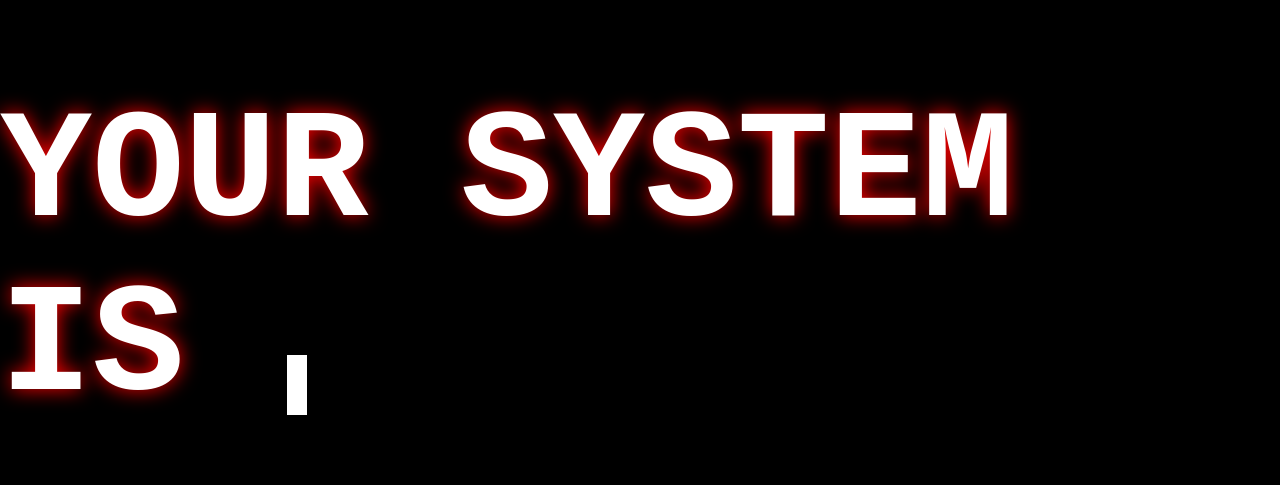
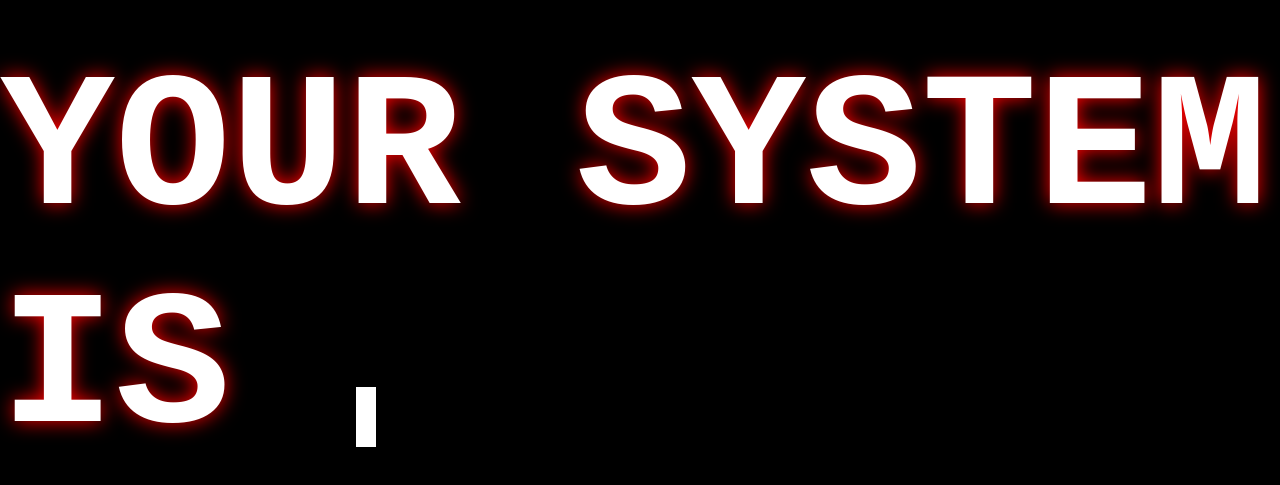
Before and after one commit to aasimdott/prank, a plain HTML site: page index.html in a window 1280 px wide. Shown: the part 139-624 px from the top of the page. Drawn offline with Linux system fonts and the light colour scheme.

Commit message:
Increase font size of warning text to 15vw

```diff
--- a/index.html
+++ b/index.html
@@ -24,7 +24,7 @@
 
         #warning-text {
             color: #fff;
-            font-size: 12vw; /* Oversized text */
+            font-size: 15vw; /* Oversized text */
             font-weight: bold;
             text-align: center;
             text-transform: uppercase;
```
